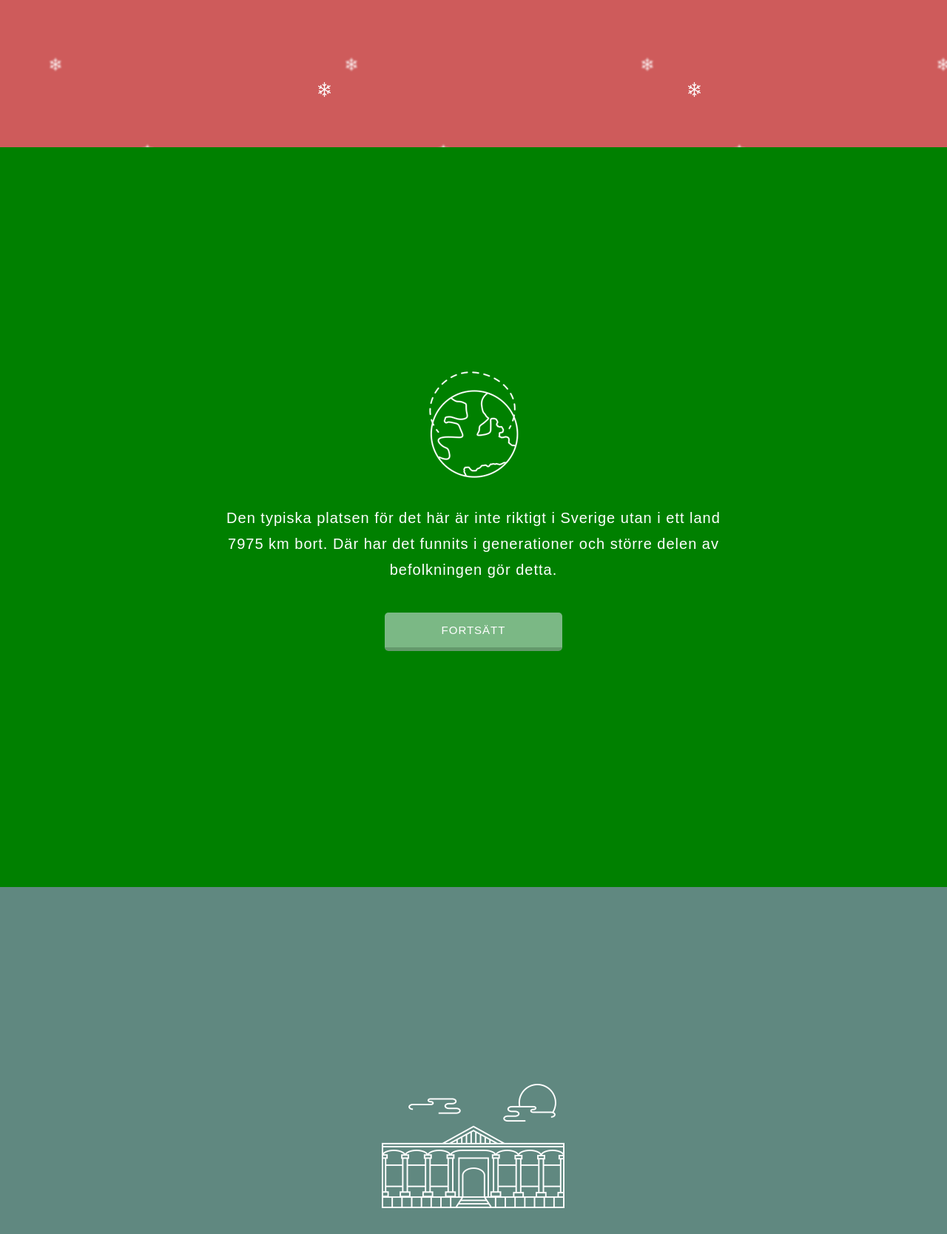
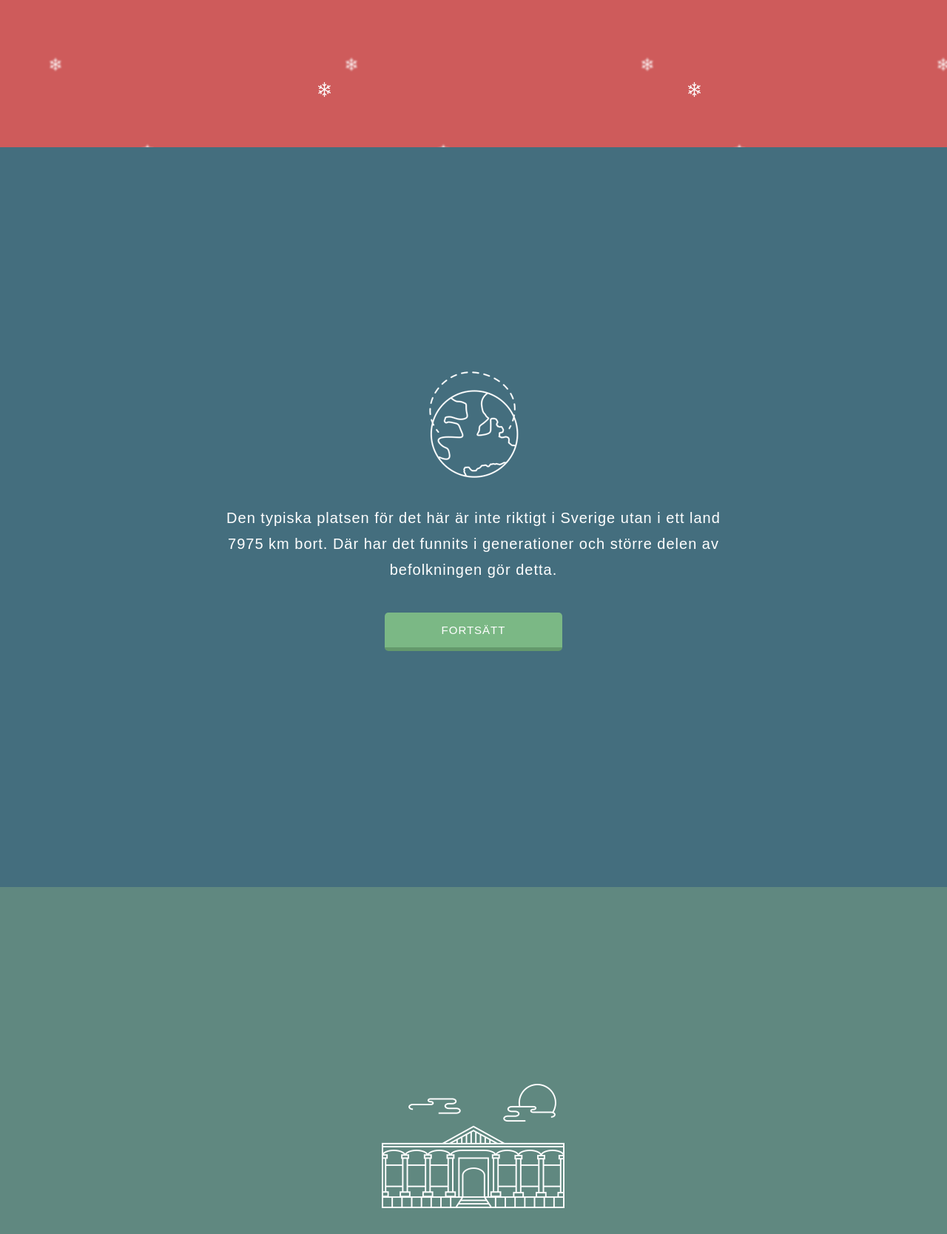
Before and after one commit to jonadahl/Lydia-Julklapp, a PHP site: page / in a window 1280 px wide. Shown: the part 801-2469 px from the top of the page at 74% size. Run offline with PHP 8.4, Linux system fonts and the light colour scheme; some libraries are stand-ins or nearby versions; some web fonts are replaced.

Commit message:
Deploying..

```diff
--- a/main.css
+++ b/main.css
@@ -139,7 +139,7 @@ padding-bottom: 10px;
 .box2 {
      width: 100%;
     height: 1000px;
-  background:green;
+  background:#446E7E;
 
 }
 .wrap_content2 {
```
